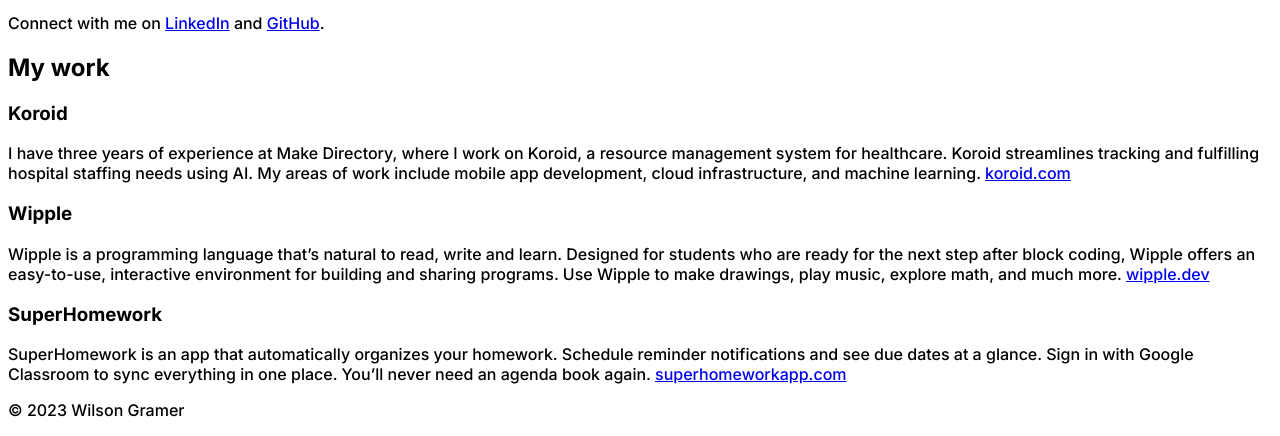
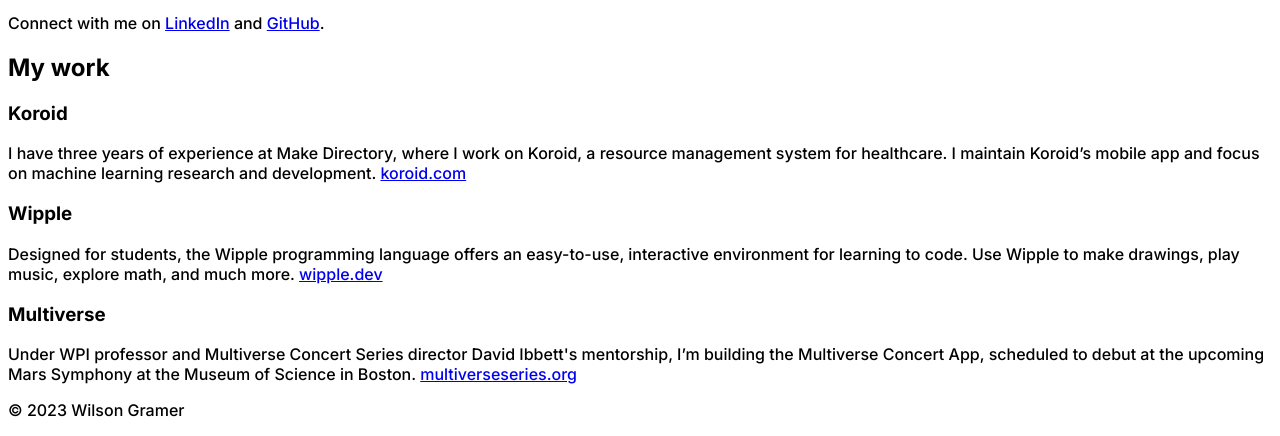
Before and after one commit to WilsonGramer/wilsongramer.github.io, an Eleventy site: page src/index.html in a window 1280 px wide. Shown: the part 437-873 px from the top of the page. Built offline with nearby package versions, Linux system fonts and the light colour scheme; Eleventy itself is replaced by a stand-in of ours; files that its build step writes are made by us from their sources.

Commit message:
Update website

```diff
--- a/src/_includes/page.html
+++ b/src/_includes/page.html
@@ -14,6 +14,6 @@
     </head>
 
     <body class="w-full max-w-4xl mx-auto my-8 sm:my-16">
-        <div class="mx-6 text-slate-900">{{ content | safe }}</div>
+        <div class="mx-6 text-slate-900 dark:text-slate-50">{{ content | safe }}</div>
     </body>
 </html>
--- a/src/index.html
+++ b/src/index.html
@@ -30,25 +30,22 @@
 <h3 class="text-xl sm:text-2xl">Koroid</h3>
 <p class="text-lg">
     I have three years of experience at Make Directory, where I work on Koroid, a resource
-    management system for healthcare. Koroid streamlines tracking and fulfilling hospital staffing
-    needs using AI. My areas of work include mobile app development, cloud infrastructure, and
-    machine learning. <a href="https://koroid.com">koroid.com</a>
+    management system for healthcare. I maintain Koroid’s mobile app and focus on machine learning
+    research and development. <a href="https://koroid.com">koroid.com</a>
 </p>
 
 <h3 class="text-xl sm:text-2xl">Wipple</h3>
 <p class="text-lg">
-    Wipple is a programming language that’s natural to read, write and learn. Designed for students
-    who are ready for the next step after block coding, Wipple offers an easy-to-use, interactive
-    environment for building and sharing programs. Use Wipple to make drawings, play music, explore
-    math, and much more. <a href="https://wipple.dev">wipple.dev</a>
+    Designed for students, the Wipple programming language offers an easy-to-use, interactive
+    environment for learning to code. Use Wipple to make drawings, play music, explore math, and
+    much more. <a href="https://wipple.dev">wipple.dev</a>
 </p>
 
-<h3 class="text-xl sm:text-2xl">SuperHomework</h3>
+<h3 class="text-xl sm:text-2xl">Multiverse</h3>
 <p class="text-lg">
-    SuperHomework is an app that automatically organizes your homework. Schedule reminder
-    notifications and see due dates at a glance. Sign in with Google Classroom to sync everything in
-    one place. You’ll never need an agenda book again.
-    <a href="https://superhomeworkapp.com">superhomeworkapp.com</a>
+    Under WPI professor and Multiverse Concert Series director David Ibbett's mentorship, I’m
+    building the Multiverse Concert App, scheduled to debut at the upcoming Mars Symphony at the
+    Museum of Science in Boston. <a href="https://multiverseseries.org">multiverseseries.org</a>
 </p>
 
 <p class="text-sm mt-14">© 2023 Wilson Gramer</p>
--- a/src/styles/index.css
+++ b/src/styles/index.css
@@ -9,10 +9,11 @@
         Ubuntu, Cantarell, "Open Sans", "Helvetica Neue", sans-serif;
     -webkit-font-smoothing: antialiased;
     -moz-osx-font-smoothing: grayscale;
+    @apply dark:bg-gray-900;
 }
 
 a {
-    @apply font-semibold text-sky-500 no-underline;
+    @apply font-semibold text-sky-500 dark:text-sky-400 no-underline;
 }
 
 h1,
--- a/tailwind.config.js
+++ b/tailwind.config.js
@@ -1,6 +1,7 @@
 /** @type {import('tailwindcss').Config} */
 module.exports = {
     content: ["./src/*.{html,md}", "./src/**/*.{html,md}"],
+    darkMode: "media",
     theme: {
         extend: {},
     },
```
Also changed, not shown: .github/workflows/deploy.yml (added).
